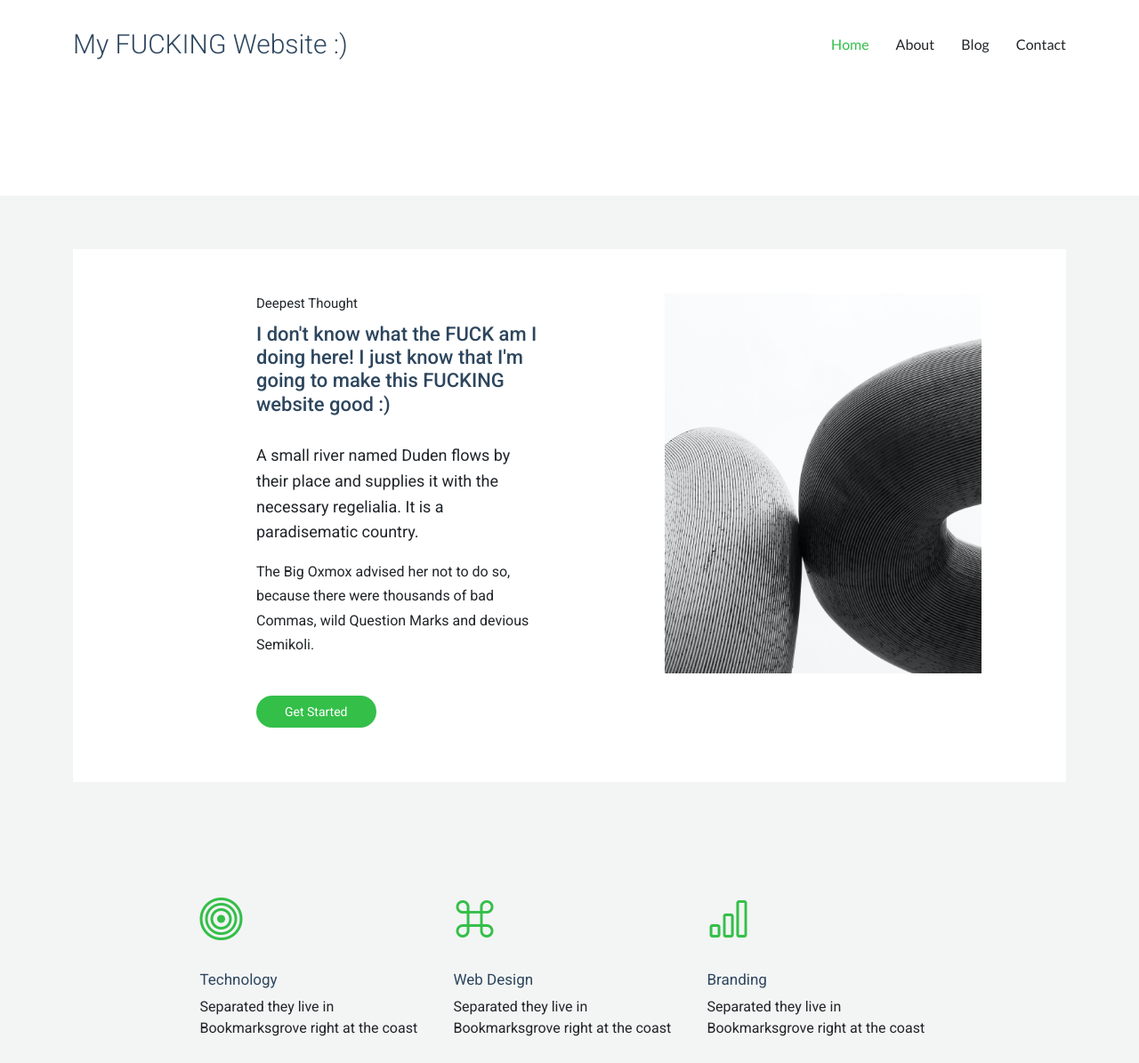
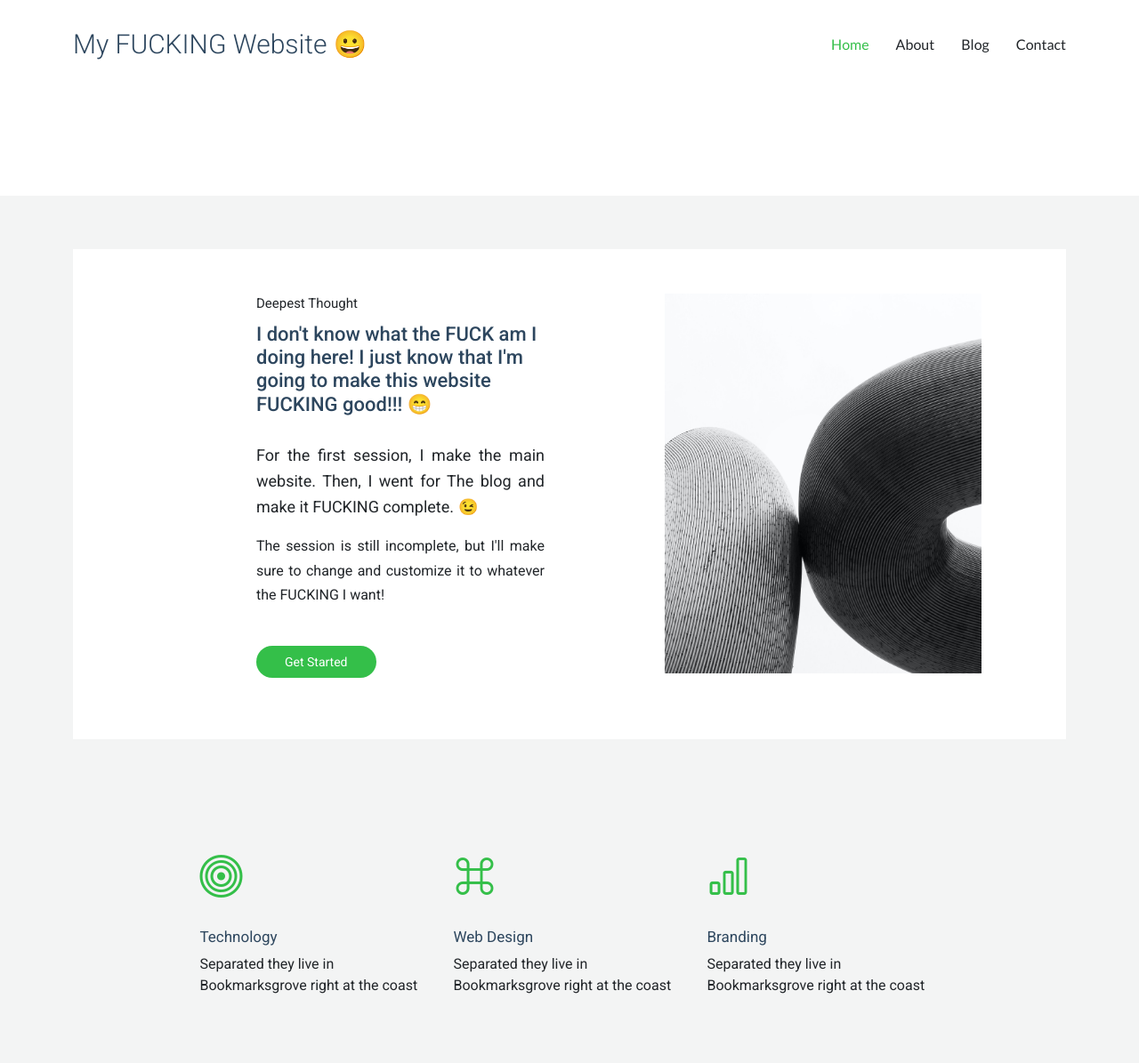
Before and after one commit to MMDCYR3S/firstSite, a Django app: page / in a window 1280 px wide. Shown: the top 1195 px of the page at 89% size. Run offline with Django 4.2, Linux system fonts and the light colour scheme; tables that the repository leaves empty hold one stand-in row (values such as "Sample post"); grey boxes marked "Sample" are stand-in pictures; some libraries are stand-ins or nearby versions.

Commit message:
Show blogs in home page
In this session, The index page has been able to show the blogs and go to blog pages. Except that, I make the header of the website better. Now it can show the available page that has been chosen in green color.

```diff
--- a/templates/base.html
+++ b/templates/base.html
@@ -5,7 +5,7 @@
   <head>
     <meta charset="utf-8" />
     <meta content="width=device-width, initial-scale=1.0" name="viewport" />
-    <title>Index - Active Bootstrap Template</title>
+    <title>FUCKING &#128512;</title>
     <meta name="description" content="" />
     <meta name="keywords" content="" />
 
@@ -43,22 +43,32 @@
         <a href="{% url 'website:index' %}" class="logo d-flex align-items-center">
           <!-- Uncomment the line below if you also wish to use an image logo -->
           <!-- <img src=" {% static 'img/logo.png" alt=""> -->
-          <h1 class="sitename">My FUCKING Website :)</h1>
+          <h1 class="sitename">My FUCKING Website &#128512;</h1>
         </a>
 
         <nav id="navmenu" class="navmenu">
           <ul>
+
             <li>
-              <a href="{% url 'website:index' %}" class="active">Home</a>
+              <a href="{% url 'website:index' %}"
+              class="{% if request.resolver_match.url_name == 'index' %}
+              active{% endif %}" >Home</a>
+            </li>
+
+            <li>
+              <a href="{% url 'website:about' %}"
+              class="{% if request.resolver_match.url_name == 'about' %}
+              active{% endif %}">About</a>
             </li>
             <li>
-              <a href="{% url 'website:about' %}">About</a>
+              <a href="{% url 'blog:blog' %}"
+              class="{% if request.resolver_match.url_name == 'blog' %}
+              active{% endif %}">Blog</a>
             </li>
             <li>
-              <a href="{% url 'blog:blog' %}">Blog</a>
-            </li>
-            <li>
-              <a href="{% url 'website:contact' %}">Contact</a>
+              <a href="{% url 'website:contact' %}"
+              class="{% if request.resolver_match.url_name == 'contact' %}
+              active{% endif %}">Contact</a>
             </li>
           </ul>
           <i class="mobile-nav-toggle d-xl-none bi bi-list"></i>
@@ -82,7 +92,7 @@
               <h3 class="widget-heading">About Us</h3>
               <p class="mb-4">There live the blind texts. Separated they live in Bookmarksgrove right at the coast of the Semantics, a large language ocean.</p>
               <p class="mb-0">
-                <a href="#" class="btn-learn-more">Learn more</a>
+                <a href="{% url 'website:about' %}" class="btn-learn-more">Learn more</a>
               </p>
             </div>
           </div>
@@ -91,24 +101,18 @@
               <h3 class="widget-heading">Navigation</h3>
               <ul class="list-unstyled float-start me-5">
                 <li>
-                  <a href="#">Overview</a>
+                  <a href="{% url 'website:index' %}">Overview</a>
                 </li>
                 <li>
-                  <a href="#">About Us</a>
-                </li>
-                <li>
-                  <a href="#">Find Buyers</a>
+                  <a href="{% url 'website:about' %}">About Us</a>
                 </li>
               </ul>
               <ul class="list-unstyled float-start">
                 <li>
-                  <a href="#">Overview</a>
+                  <a href="{% url 'website:index' %}">Overview</a>
                 </li>
                 <li>
-                  <a href="#">About Us</a>
-                </li>
-                <li>
-                  <a href="#">Services</a>
+                  <a href="{% url 'website:about' %}">About Us</a>
                 </li>
               </ul>
             </div>
@@ -170,7 +174,7 @@
 
         <div class="copyright d-flex flex-column flex-md-row align-items-center justify-content-md-between">
           <p>
-            © <span>Copyright</span> <strong class="px-1 sitename">Active.</strong> <span>All Rights Reserved</span>
+            © <span>Copyright</span> <strong class="px-1 sitename">My FUCKING Website &#128512;</strong> <span>All Rights Reserved</span>
           </p>
           <div class="credits">
             <!-- All the links in the footer should remain intact. -->
--- a/templates/website/index.html
+++ b/templates/website/index.html
@@ -1,5 +1,6 @@
 {% extends "base.html" %}
 {% load static %}
+{% load humanize %}
 {% block content %}
 <main class="main">
 
@@ -58,19 +59,19 @@
           </div>
 
           <div class="offset-md-0 offset-lg-1 col-sm-12 col-md-5 col-lg-5 col-xl-4" data-aos="fade-up">
-            <div class="px-3">
+            <div class="px-3" style="text-align: justify;">
               <span class="content-subtitle">Deepest Thought</span>
               <h2 class="content-title text-start">
                 I don't know what the FUCK am I doing here! I just know that
-                I'm going to make this FUCKING website good :)
+                I'm going to make this website FUCKING good!!! &#128513;
               </h2>
               <p class="lead">
-                A small river named Duden flows by their place and supplies it
-                with the necessary regelialia. It is a paradisematic country.
+                For the first session, I make the main website. Then, I went for
+                The blog and make it FUCKING complete. &#128521;
               </p>
               <p class="mb-5">
-                The Big Oxmox advised her not to do so, because there were
-                thousands of bad Commas, wild Question Marks and devious Semikoli.
+                The session is still incomplete, but I'll make sure to
+                change and customize it to whatever the FUCKING I want!
               </p>
               <p>
                 <a href="#" class="btn-get-started">Get Started</a>
@@ -193,19 +194,21 @@
     <div class="container">
 
       <div class="row gy-4">
+        {% for post in posts %}
         <div class="col-md-6 col-lg-4">
           <div class="post-entry" data-aos="fade-up" data-aos-delay="100">
-            <a href="#" class="thumb d-block"><img src=" {% static 'img/img_h_4.jpg' %}" alt="Image" class="img-fluid rounded"></a>
+            <a href="{% url 'blog:single' pid=post.id %}" class="thumb d-block"><img src="{{post.image.url}}" alt="Image" class="img-fluid rounded"></a>
 
             <div class="post-content">
               <div class="meta">
-                <a href="#" class="cat">Development</a> •
-                <span class="date">July 20, 2020</span>
+                {% for cate in post.category.all %}
+                <a href="{% url 'blog:category' cat=cate %}" class="cat">{{cate}}</a> •
+                {% endfor %}
+                <span class="date">{{post.published_date|naturalday}}</span>
               </div>
-              <h3><a href="#">There live the blind texts they live</a></h3>
+              <h3><a href="{% url 'blog:single' pid=post.id %}">{{post.title}}</a></h3>
               <p>
-                Far far away, behind the word mountains, far from the countries
-                Vokalia and Consonantia, there live the blind texts.
+                {{post.content|truncatewords:15}}
               </p>
 
               <div class="d-flex author align-items-center">
@@ -213,70 +216,16 @@
                   <img src=" {% static 'img/team/team-3.jpg' %}" alt="Image" class="img-fluid rounded-circle">
                 </div>
                 <div class="author-name">
-                  <strong class="d-block">Winston Gold</strong>
-                  <span class="">Lead Product Designer</span>
+                  <strong class="d-block">{{post.author}}</strong>
+                  <span class="">{{post.author.get_full_name}}</span>
                 </div>
               </div>
             </div>
           </div>
         </div>
+        {% endfor %}
+      </div>
 
-        <div class="col-md-6 col-lg-4">
-          <div class="post-entry" data-aos="fade-up" data-aos-delay="200">
-            <a href="#" class="thumb d-block"><img src=" {% static 'img/img_h_2.jpg' %}" alt="Image" class="img-fluid rounded"></a>
-
-            <div class="post-content">
-              <div class="meta">
-                <a href="#" class="cat">Development</a> •
-                <span class="date">July 20, 2020</span>
-              </div>
-              <h3><a href="#">There live the blind texts they live</a></h3>
-              <p>
-                Far far away, behind the word mountains, far from the countries
-                Vokalia and Consonantia, there live the blind texts.
-              </p>
-
-              <div class="d-flex author align-items-center">
-                <div class="pic">
-                  <img src=" {% static 'img/team/team-2.jpg' %}" alt="Image" class="img-fluid rounded-circle">
-                </div>
-                <div class="author-name">
-                  <strong class="d-block">Winston Gold</strong>
-                  <span class="">Lead Product Designer</span>
-                </div>
-              </div>
-            </div>
-          </div>
-        </div>
-
-        <div class="col-md-6 col-lg-4">
-          <div class="post-entry" data-aos="fade-up" data-aos-delay="300">
-            <a href="#" class="thumb d-block"><img src=" {% static 'img/img_h_3.jpg' %}" alt="Image" class="img-fluid rounded"></a>
-
-            <div class="post-content">
-              <div class="meta">
-                <a href="#" class="cat">Development</a> •
-                <span class="date">July 20, 2020</span>
-              </div>
-              <h3><a href="#">There live the blind texts they live</a></h3>
-              <p>
-                Far far away, behind the word mountains, far from the countries
-                Vokalia and Consonantia, there live the blind texts.
-              </p>
-
-              <div class="d-flex author align-items-center">
-                <div class="pic">
-                  <img src=" {% static 'img/team/team-1.jpg' %}" alt="Image" class="img-fluid rounded-circle">
-                </div>
-                <div class="author-name">
-                  <strong class="d-block">Winston Gold</strong>
-                  <span class="">Lead Product Designer</span>
-                </div>
-              </div>
-            </div>
-          </div>
-        </div>
-      </div>
     </div>
   </section><!-- /Blog Posts Section -->
 
--- a/website/urls.py
+++ b/website/urls.py
@@ -7,6 +7,6 @@ urlpatterns = [
     path('', index_view, name="index"),
     path('about', about_view, name="about"),
     path('contact', contact_view, name="contact"),
+    path('subscribe', subscribe_view, name="subscribe"),
     path('test', test, name="test"),
-    path('subscribe', subscribe_view, name="subscribe"),
 ]
--- a/website/views.py
+++ b/website/views.py
@@ -2,9 +2,12 @@ from django.shortcuts import render , HttpResponse, HttpResponseRedirect
 from django.contrib import messages
 from website.models import Contact
 from website.forms import *
+from blog.models import MyPost
 
 def index_view(request):
-    return render(request, 'website/index.html')
+    posts = MyPost.objects.filter(status=True).order_by("-published_date")[:3]
+    context = {"posts": posts}
+    return render(request, 'website/index.html', context)
 
 def about_view(request):
     return render(request, 'website/about.html')
```
